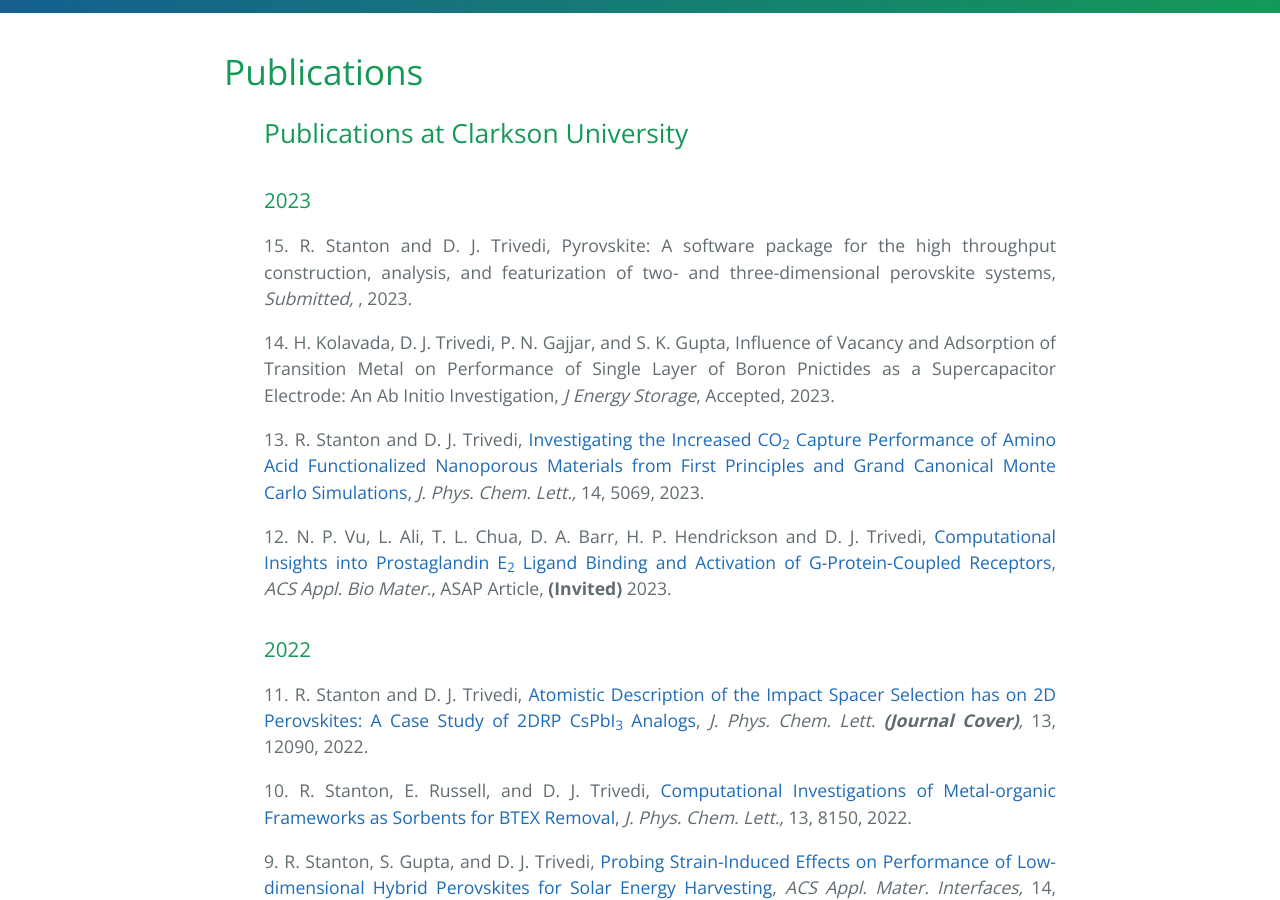
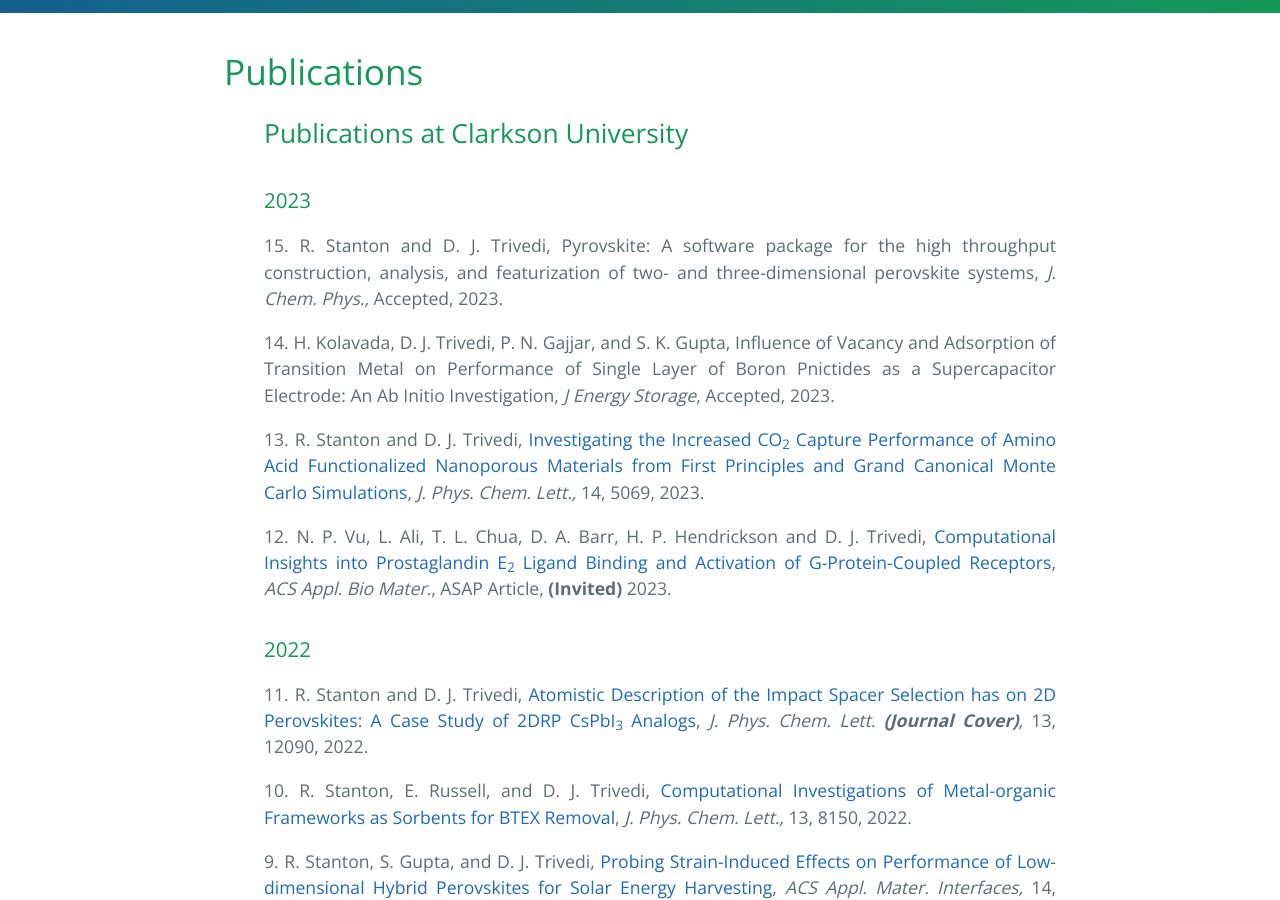
Before and after one commit to dharatrivedi/dharatrivedi.github.io, a Jekyll site: the page built from publication.html, in a window 1280 px wide and 900 px high, scrolled down 323 px. Built offline with Jekyll 4.4.1, drawn with Linux system fonts in a browser that asks for light colours.

Commit message:
Update publication.html

```diff
--- a/publication.html
+++ b/publication.html
@@ -8,7 +8,7 @@ title: {{ site.name }}
   <ul class="clearfix" style="text-align:justify">
     <h2>Publications at Clarkson University</h2>
     <h3>2023</h3>
-     15. R. Stanton and D. J. Trivedi, Pyrovskite: A software package for the high throughput construction, analysis, and featurization of two- and three-dimensional perovskite systems, <i> Submitted, </i>, 2023.
+     15. R. Stanton and D. J. Trivedi, Pyrovskite: A software package for the high throughput construction, analysis, and featurization of two- and three-dimensional perovskite systems, <i> J. Chem. Phys.,</i> Accepted, 2023.
           <p> </p>
      14. H. Kolavada, D. J. Trivedi, P. N. Gajjar, and S. K. Gupta, Influence of Vacancy and Adsorption of Transition Metal on Performance of Single Layer of Boron Pnictides as a Supercapacitor Electrode: An Ab Initio Investigation, <i> J Energy Storage</i>, Accepted, 2023.
           <p> </p>
```
